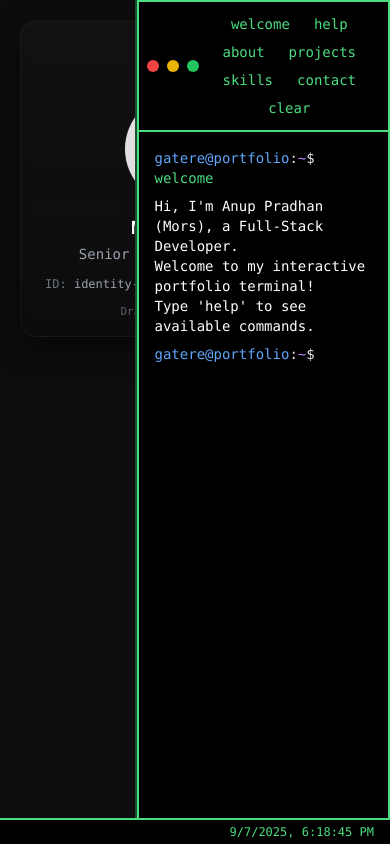
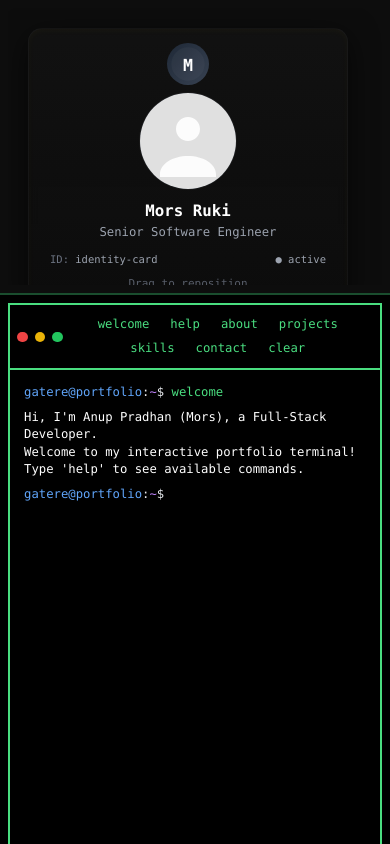
Before and after one commit to M0rs-Ruki/terminal-portfolio, a React (Vite) app: page / in a window 390 px wide. Built offline with nearby package versions, Linux system fonts and the light colour scheme.

Commit message:
mobile Responsive

```diff
--- a/src/App.css
+++ b/src/App.css
@@ -1,47 +1,183 @@
 /* === Global Styles === */
-/* This sets up the dark, full-screen background and font */
 body, html {
   margin: 0;
   padding: 0;
   width: 100%;
   height: 100%;
-  background-color: #0d0d0d; /* A very dark grey, almost black */
-  color: #e0e0e0; /* Light grey text by default */
-  font-family: 'Consolas', 'Menlo', 'monospace'; /* Classic terminal fonts */
-  overflow: hidden; /* Prevents the whole page from scrolling */
+  background-color: #0d0d0d;
+  color: #e0e0e0;
+  font-family: 'Consolas', 'Menlo', 'monospace';
+  overflow: hidden;
 }
 
 /* === Main App Layout === */
-/* The main container that holds the navbar and content */
 .app-shell {
   display: flex;
-  flex-direction: column; /* Stacks the Navbar on top of the main content */
-  height: 100vh; /* Ensures the app fills the entire screen height */
+  flex-direction: column;
+  height: 100vh;
+  position: relative;
 }
 
-/* This is the container for our two side-by-side sections */
+/* === Content Area - Desktop First === */
 .main-content-area {
-  display: flex; /* This is the key to the side-by-side layout */
-  flex-grow: 1; /* Allows this area to fill the remaining vertical space */
+  display: flex;
+  flex-direction: row; /* Side by side on desktop */
+  flex-grow: 1;
   width: 100%;
-  min-height: 0; /* Important for flexbox children with overflow */
+  min-height: 0;
 }
 
-/* === Section Sizing & Green Theme Styling === */
-/* The Identity Card Section (Left) */
+/* === Desktop Layout === */
 .identity-pane {
   width: 35%;
-  flex-shrink: 0; /* Prevents this column from shrinking if content is too wide */
-  position: relative; /* Necessary for the draggable ID card to work correctly within it */
-  /* This creates the vertical green dividing line */
-  border-right: 2px solid #1a4d2e; /* A dark green for the border */
+  flex-shrink: 0;
+  position: relative;
+  border-right: 2px solid #1a4d2e;
   box-sizing: border-box;
+  overflow-y: auto; /* Allow scrolling on mobile */
 }
 
-/* The Terminal Section (Right) */
 .terminal-pane {
   width: 65%;
-  flex-grow: 1; /* Allows this column to take up the remaining space */
+  flex-grow: 1;
   box-sizing: border-box;
-  background-color: #000; /* A pure black background for the terminal itself */
+  background-color: #000;
+  overflow-y: auto; /* Allow scrolling on mobile */
 }
+
+/* === Footer Styles === */
+.status-footer {
+  position: absolute;
+  bottom: 0;
+  left: 0;
+  right: 0;
+  background-color: #000;
+  padding: 8px 16px;
+  font-size: 12px;
+  text-align: right;
+  border-top: 2px solid #1a4d2e;
+  z-index: 1000;
+}
+
+.timestamp {
+  color: #1a4d2e;
+  font-weight: bold;
+}
+
+/* === MOBILE RESPONSIVE BREAKPOINTS === */
+
+/* Large Tablets (768px and down) */
+@media screen and (max-width: 768px) {
+  .main-content-area {
+    flex-direction: column; /* Stack vertically */
+  }
+
+  .identity-pane {
+    width: 100%;
+    height: 40vh; /* Takes 40% of viewport height */
+    border-right: none;
+    border-bottom: 2px solid #1a4d2e;
+  }
+
+  .terminal-pane {
+    width: 100%;
+    height: 60vh; /* Takes 60% of viewport height */
+    flex-grow: 0;
+  }
+
+  .status-footer {
+    font-size: 11px;
+    padding: 6px 12px;
+  }
+}
+
+/* Mobile Phones (480px and down) */
+@media screen and (max-width: 480px) {
+  body, html {
+    font-size: 14px; /* Slightly larger base font */
+  }
+
+  .main-content-area {
+    flex-direction: column;
+  }
+
+  .identity-pane {
+    width: 100%;
+    height: 35vh; /* Reduce identity pane on small screens */
+    border-right: none;
+    border-bottom: 2px solid #1a4d2e;
+    padding: 8px; /* Add some padding */
+  }
+
+  .terminal-pane {
+    width: 100%;
+    height: 65vh; /* More space for terminal on mobile */
+    flex-grow: 0;
+    padding: 8px; /* Add some padding */
+  }
+
+  .status-footer {
+    font-size: 10px;
+    padding: 4px 8px;
+    text-align: center; /* Center align on mobile */
+  }
+}
+
+/* Very Small Screens (360px and down) */
+@media screen and (max-width: 360px) {
+  .identity-pane {
+    height: 30vh; /* Even smaller identity section */
+    padding: 4px;
+  }
+
+  .terminal-pane {
+    height: 70vh; /* More terminal space */
+    padding: 4px;
+  }
+
+  .status-footer {
+    font-size: 9px;
+    padding: 3px 6px;
+  }
+}
+
+/* === LANDSCAPE MOBILE === */
+@media screen and (max-width: 768px) and (orientation: landscape) {
+  .main-content-area {
+    flex-direction: row; /* Back to side-by-side in landscape */
+  }
+
+  .identity-pane {
+    width: 40%;
+    height: 100%;
+    border-right: 2px solid #1a4d2e;
+    border-bottom: none;
+  }
+
+  .terminal-pane {
+    width: 60%;
+    height: 100%;
+  }
+}
+
+/* === TOUCH IMPROVEMENTS === */
+@media (hover: none) and (pointer: coarse) {
+  /* Touch-friendly improvements */
+  .status-footer {
+    padding: 12px 16px; /* Larger touch targets */
+  }
+
+  /* Ensure scrollable areas work well with touch */
+  .identity-pane,
+  .terminal-pane {
+    -webkit-overflow-scrolling: touch;
+  }
+}
+
+/* === HIGH DPI SCREENS === */
+@media (-webkit-min-device-pixel-ratio: 2), (min-resolution: 192dpi) {
+  body, html {
+    -webkit-font-smoothing: antialiased;
+    -moz-osx-font-smoothing: grayscale;
+  }
+}
--- a/src/App.jsx
+++ b/src/App.jsx
@@ -7,7 +7,6 @@ import TerminalComp from './components/TerminalComp'
 function App() {
   return (
     <div className="app-shell">
-      {/* <Navbar /> */}
       <div className="main-content-area">
         <div className="identity-pane">
           <IdentityComp/>
@@ -16,10 +15,6 @@ function App() {
           <TerminalComp/>
         </div>
       </div>
-      {/* Bottom Status Bar */}
-      <footer className="absolute bottom-0 left-0 right-0 bg-black p-1 text-xs text-right border-t-2 border-green-400 pr-4">
-        <span className="text-green-400">{new Date().toLocaleString()}</span>
-      </footer>
     </div>
   )
 }
```
